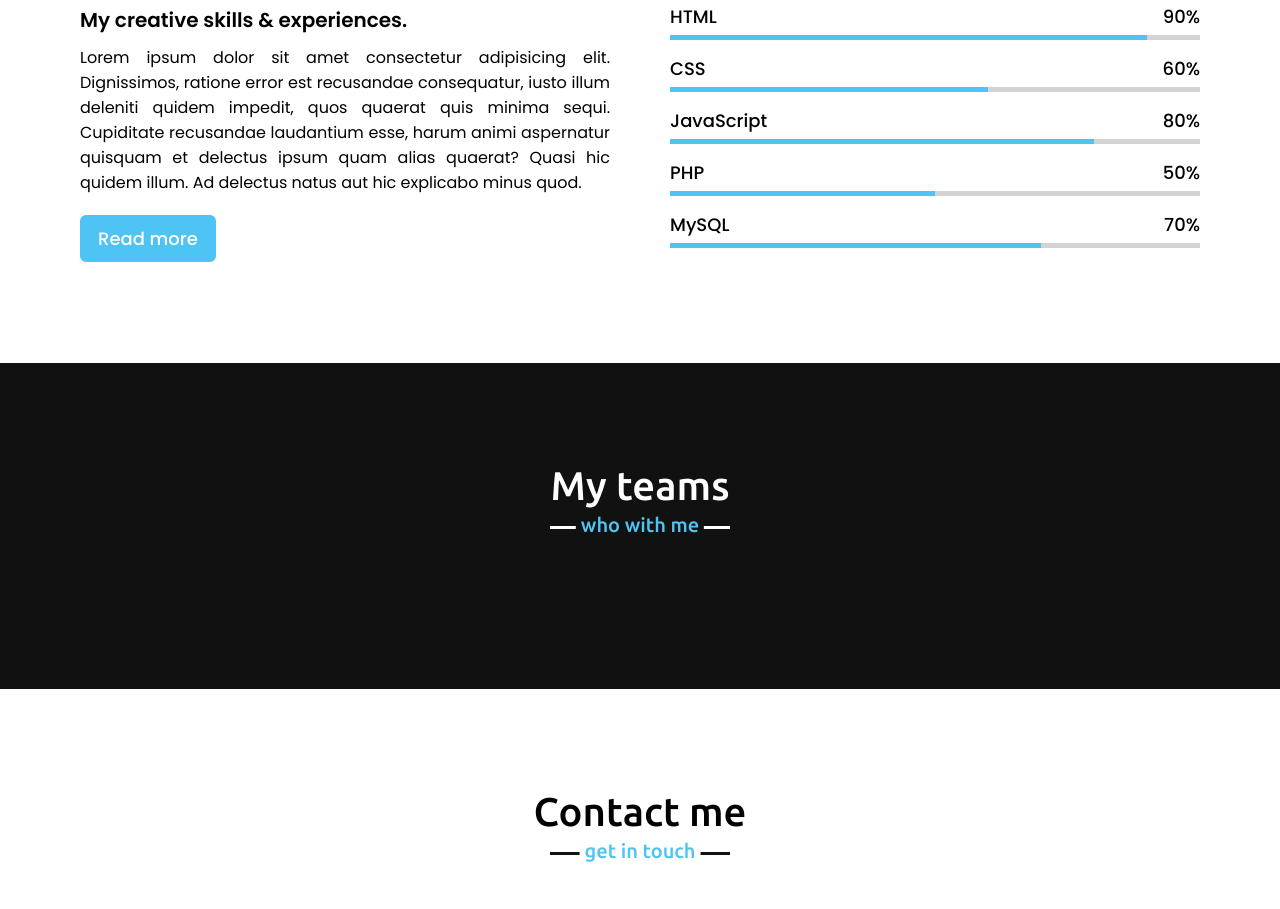
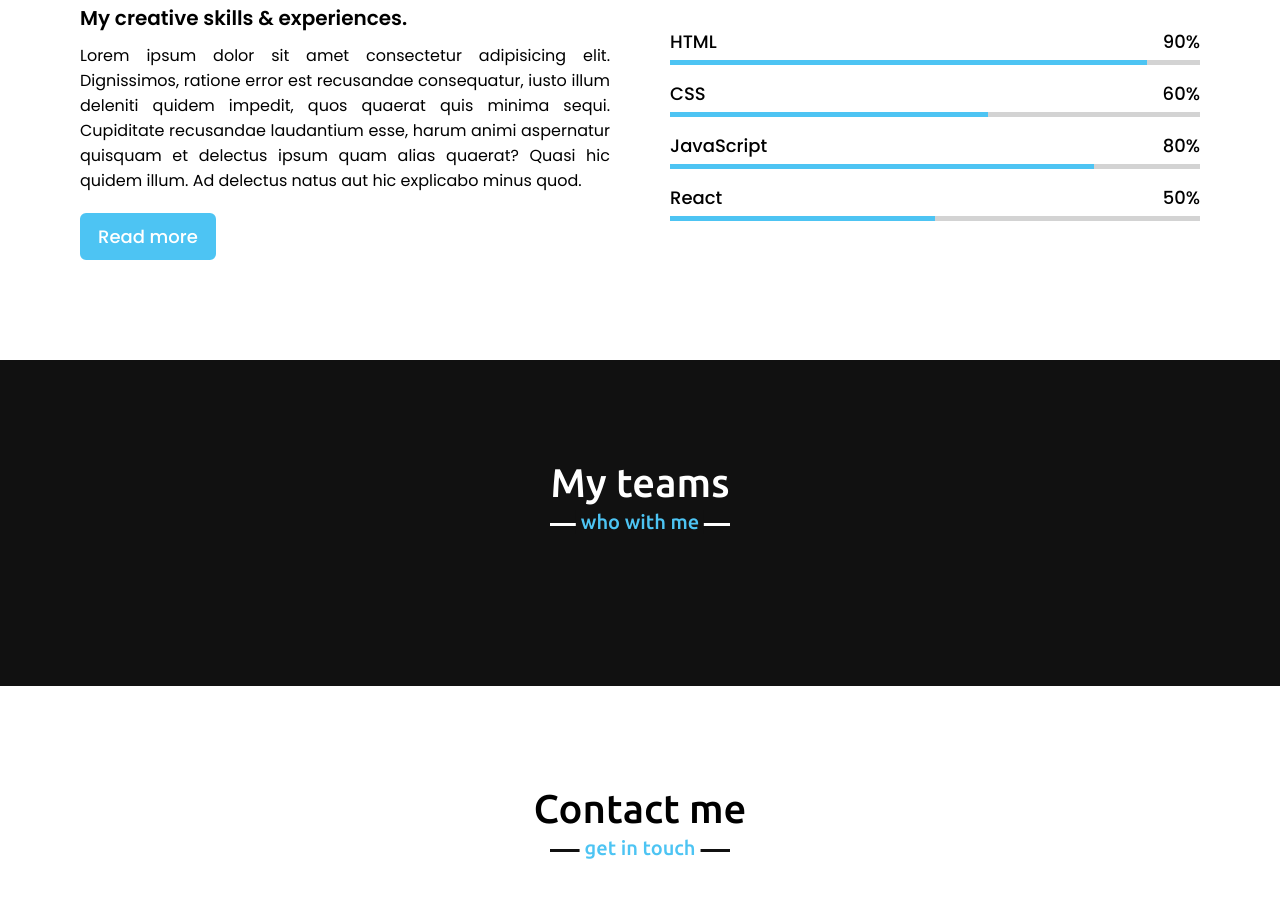
Before and after one commit to ShreyashkumarDube/ShreyashPortfolio, a plain HTML site: page index.html in a window 1280 px wide. Shown: the part 2355-3264 px from the top of the page. Drawn offline with nearby package versions, Linux system fonts and the light colour scheme; a script that the page names is missing.

Commit message:
Update index.html
Fixed some issues

```diff
--- a/index.html
+++ b/index.html
@@ -122,18 +122,12 @@
                     </div>
                     <div class="bars">
                         <div class="info">
-                            <span>PHP</span>
+                            <span>React</span>
                             <span>50%</span>
                         </div>
                         <div class="line php"></div>
                     </div>
-                    <div class="bars">
-                        <div class="info">
-                            <span>MySQL</span>
-                            <span>70%</span>
-                        </div>
-                        <div class="line mysql"></div>
-                    </div>
+
                 </div>
             </div>
         </div>
```
